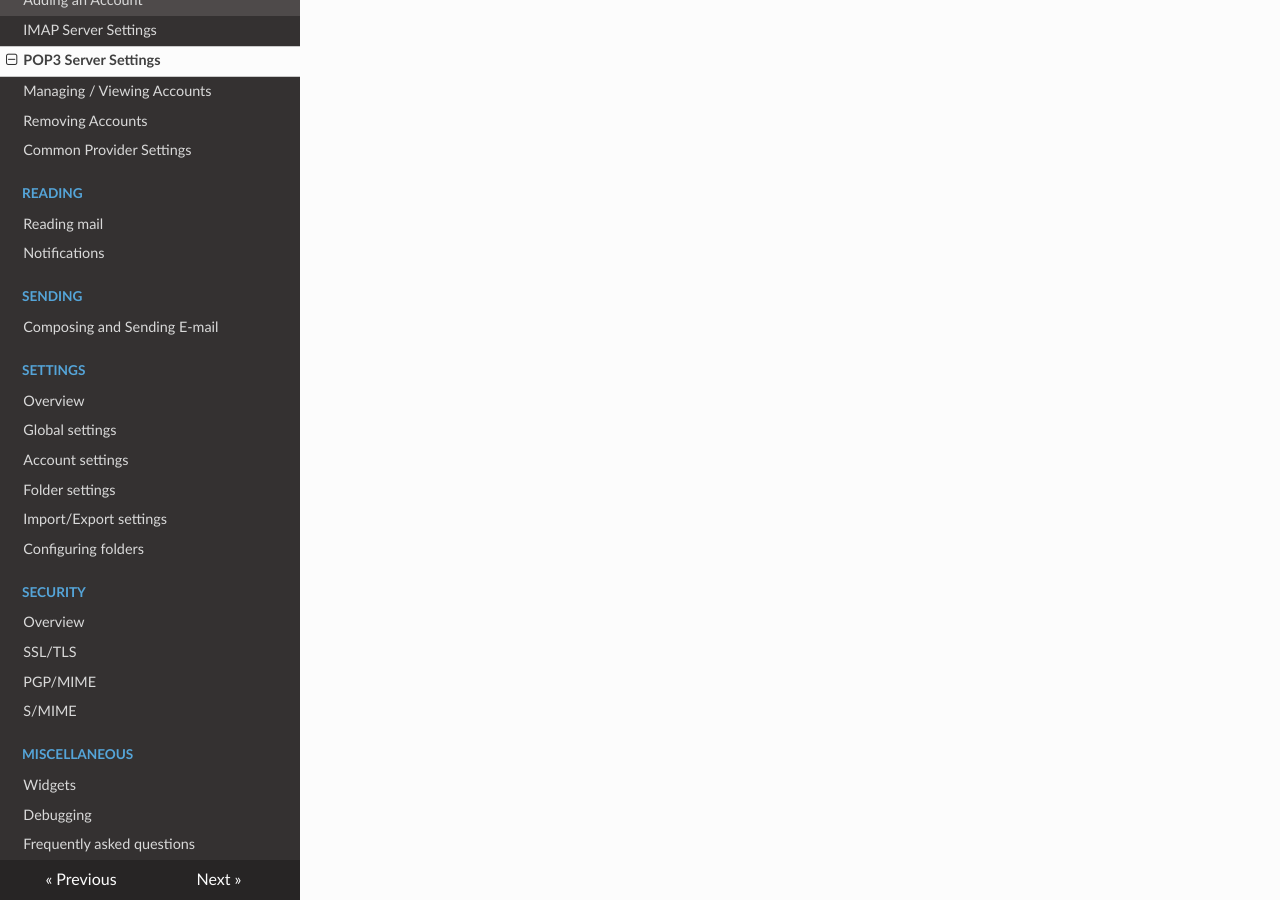
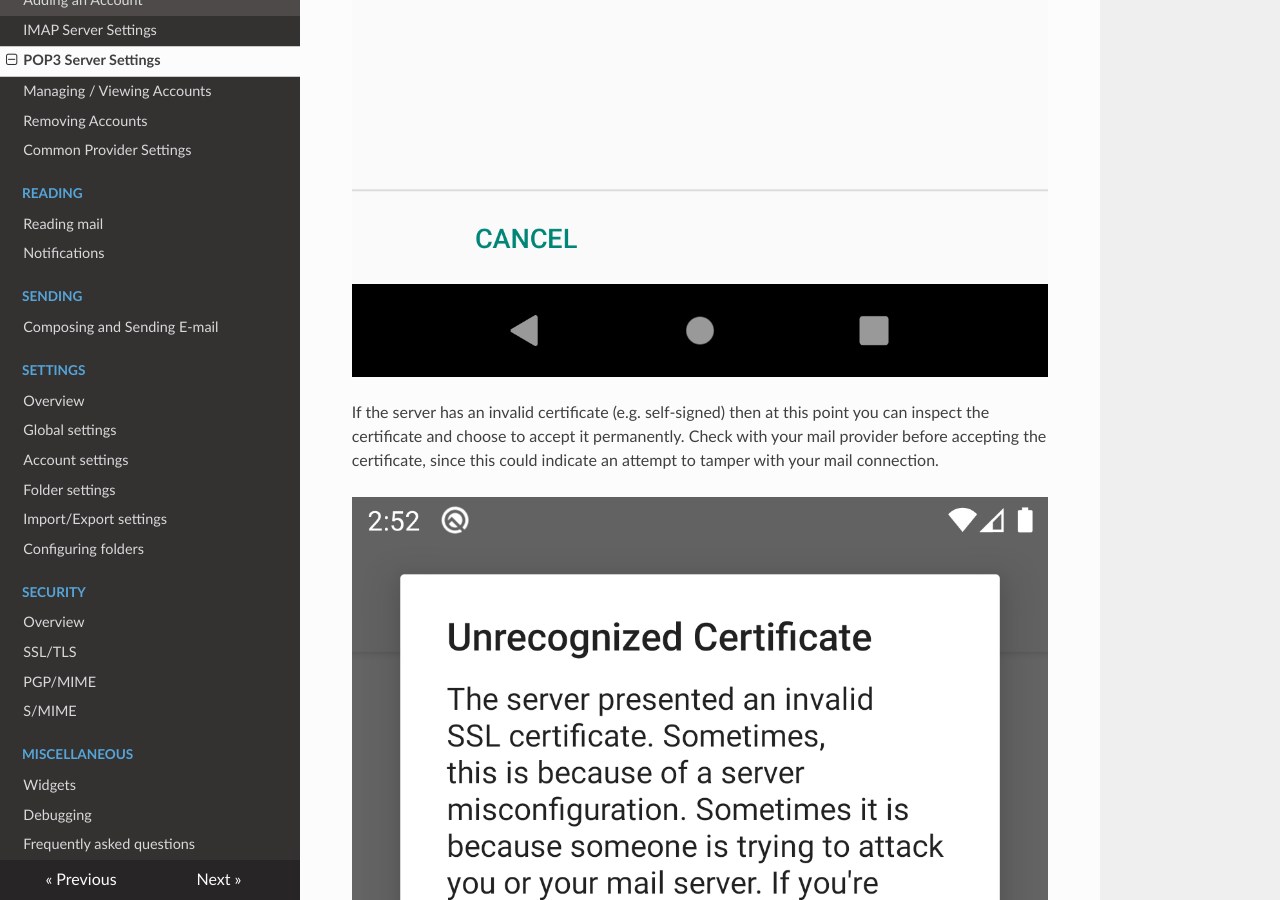
Before and after one commit to k9mail/k9mail-docs, an MkDocs documentation site: the page built from docs/accounts/incoming_pop3.md, in a window 1280 px wide and 900 px high, scrolled down 3483 px. Built offline with MkDocs 1.6.1, drawn with Linux system fonts in a browser that asks for light colours; nearby versions of some CDN libraries; some of the changed text lies outside the part shown.

Commit message:
Add invalid certificate warning screens

```diff
--- a/docs/accounts/incoming_pop3.md
+++ b/docs/accounts/incoming_pop3.md
@@ -46,5 +46,16 @@ administrator set for you or gave to you, which you use to retrieve mail from th
 **Client certificate**: If the server expects a TLS client certificate to be provided during the initial connection,
 use this to select one from the local Android certificate store.
 
+After clicking "Next" K-9 Mail tries to connect to the server to verify the settings. This means you need to have a
+working network connection to continue the setup.
+
+![Checking incoming server settings](img/account_setup_step3.5_imap_checking_incoming_server_settings.png)
+
+If the server has an invalid certificate (e.g. self-signed) then at this point you can inspect the certificate
+and choose to accept it permanently. Check with your mail provider before accepting the certificate, since
+this could indicate an attempt to tamper with your mail connection.
+
+![Invalid certificate](img/account_setup_step3.6_invalid_certificate.png)
+
 After the server settings are checked you can now continue to
 [configure the outgoing server](add.md#configuring-the-outgoing-server).
```
Also changed, not shown: docs/accounts/incoming_imap.md (+6 -0 lines).
